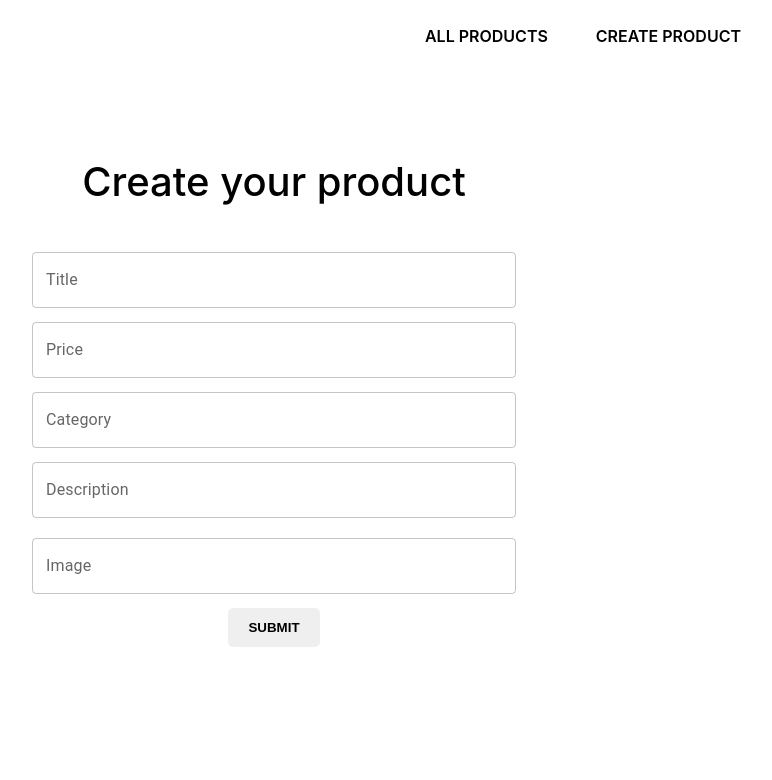
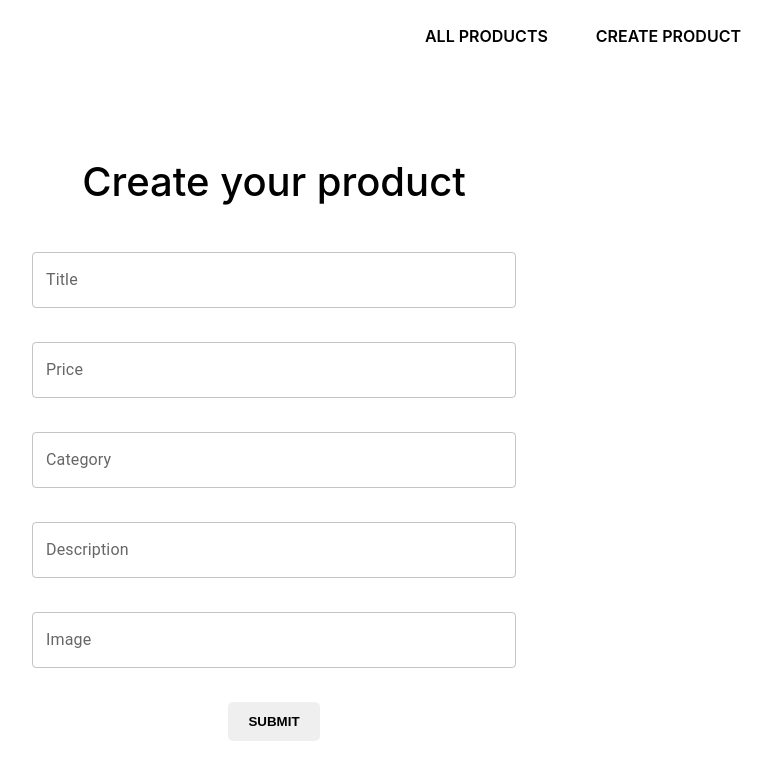
Before and after one commit to LaraNU/products-list-test, a React (Vite) app: page /create-product in a window 1280 px wide. Shown: the top 780 px of the page, without its empty margins (366-1138 px from the left). Built offline with nearby package versions, Linux system fonts and the light colour scheme; no server answers.

Commit message:
feat: add validation for form

```diff
--- a/src/pages/CreateProductPage.module.css
+++ b/src/pages/CreateProductPage.module.css
@@ -16,7 +16,7 @@
   display: flex;
   flex-direction: column;
   align-items: center;
-  gap: 20px;
+  gap: 40px;
   max-width: 500px;
   width: 100%;
   padding: 0 8px;
--- a/src/pages/CreateProductPage.tsx
+++ b/src/pages/CreateProductPage.tsx
@@ -1,5 +1,6 @@
 import styles from "./CreateProductPage.module.css";
 import TextField from "@mui/material/TextField";
+import { useNavigate } from "react-router-dom";
 import { useForm, SubmitHandler } from "react-hook-form";
 import { useDispatch } from "react-redux";
 import { createProduct } from "../redux/productSlice";
@@ -14,11 +15,17 @@ type ProdactCardProps = {
 
 const CreateProductPage = () => {
   const dispatch = useDispatch();
-  const { register, handleSubmit } = useForm();
+  const {
+    register,
+    handleSubmit,
+    formState: { errors },
+  } = useForm();
+  const navigate = useNavigate();
 
   const onSubmit: SubmitHandler<ProdactCardProps> = (data) => {
     console.log(data);
     dispatch(createProduct(data));
+    navigate("/products");
   };
 
   return (
@@ -30,7 +37,15 @@ const CreateProductPage = () => {
           label="Title"
           id="fullWidth"
           className={styles.input}
-          {...register("title", { required: true })}
+          {...register("title", {
+            required: "Title is required.",
+            pattern: {
+              value: /^[A-Za-z]+$/i,
+              message: "Only alphabetic characters are allowed",
+            },
+          })}
+          error={!!errors.title}
+          helperText={errors.title?.message?.toString()}
         />
         <TextField
           fullWidth
@@ -38,29 +53,53 @@ const CreateProductPage = () => {
           id="fullWidth"
           type="number"
           className={styles.input}
-          {...register("price", { required: true })}
+          {...register("price", { required: "Price is required" })}
+          error={!!errors.price}
+          helperText={errors.price?.message?.toString()}
         />
         <TextField
           fullWidth
           label="Category"
           id="fullWidth"
           className={styles.input}
-          {...register("category", { required: true })}
+          {...register("category", {
+            required: "Category is required",
+            minLength: {
+              value: 3,
+              message: "Category must be at least 3 characters long",
+            },
+          })}
+          error={!!errors.category}
+          helperText={errors.category?.message?.toString()}
         />
         <TextField
+          className={styles.input}
           fullWidth
           id="fullWidth"
           multiline
           maxRows={4}
           label="Description"
-          {...register("description", { required: true })}
+          {...register("description", {
+            required: "Description is required",
+            minLength: {
+              value: 10,
+              message:
+                "Please provide a more detailed description (minimum 10 characters)",
+            },
+          })}
+          error={!!errors.description}
+          helperText={errors.description?.message?.toString()}
         />
         <TextField
           fullWidth
           label="Image"
           id="fullWidth"
           className={styles.input}
-          {...register("image", { required: true })}
+          {...register("image", {
+            required: "Image URL is required",
+          })}
+          error={!!errors.image}
+          helperText={errors.image?.message?.toString()}
         />
         <input type="submit" className={styles.inputSubmit} />
       </form>
```
